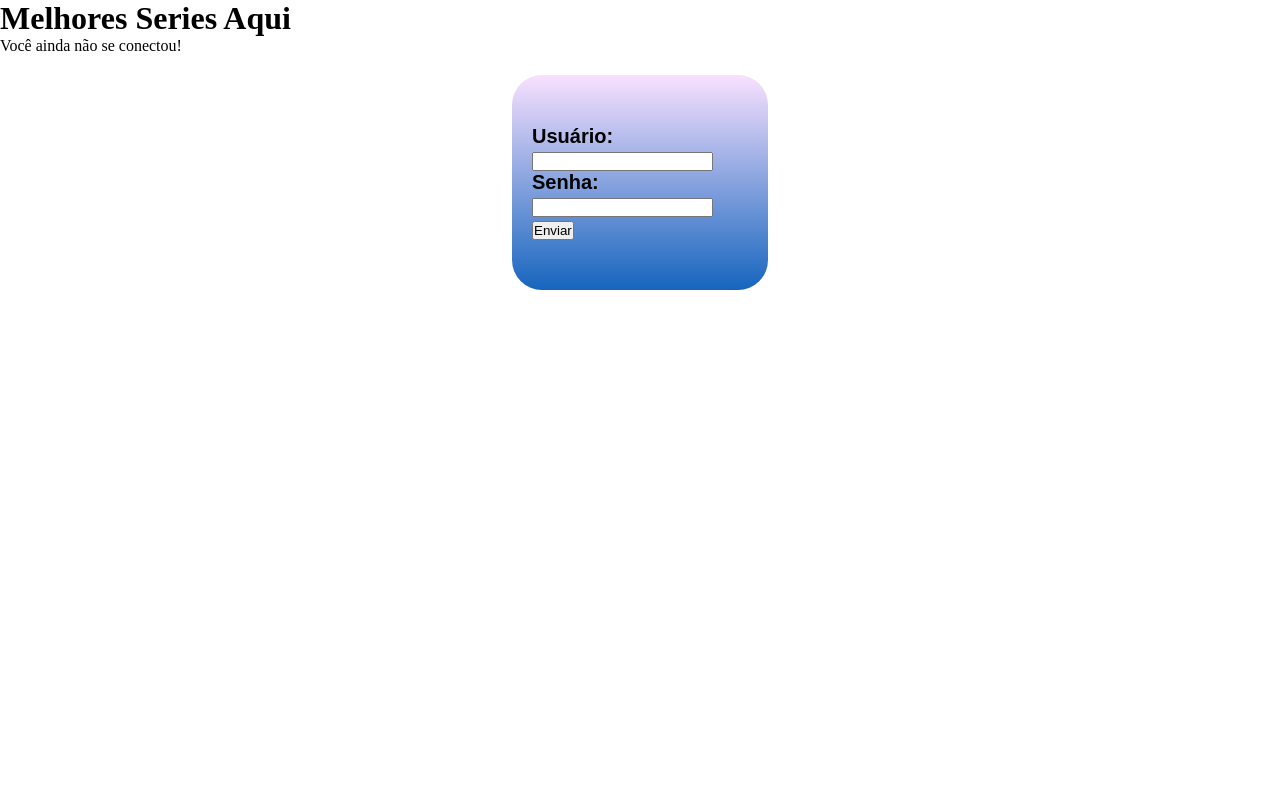
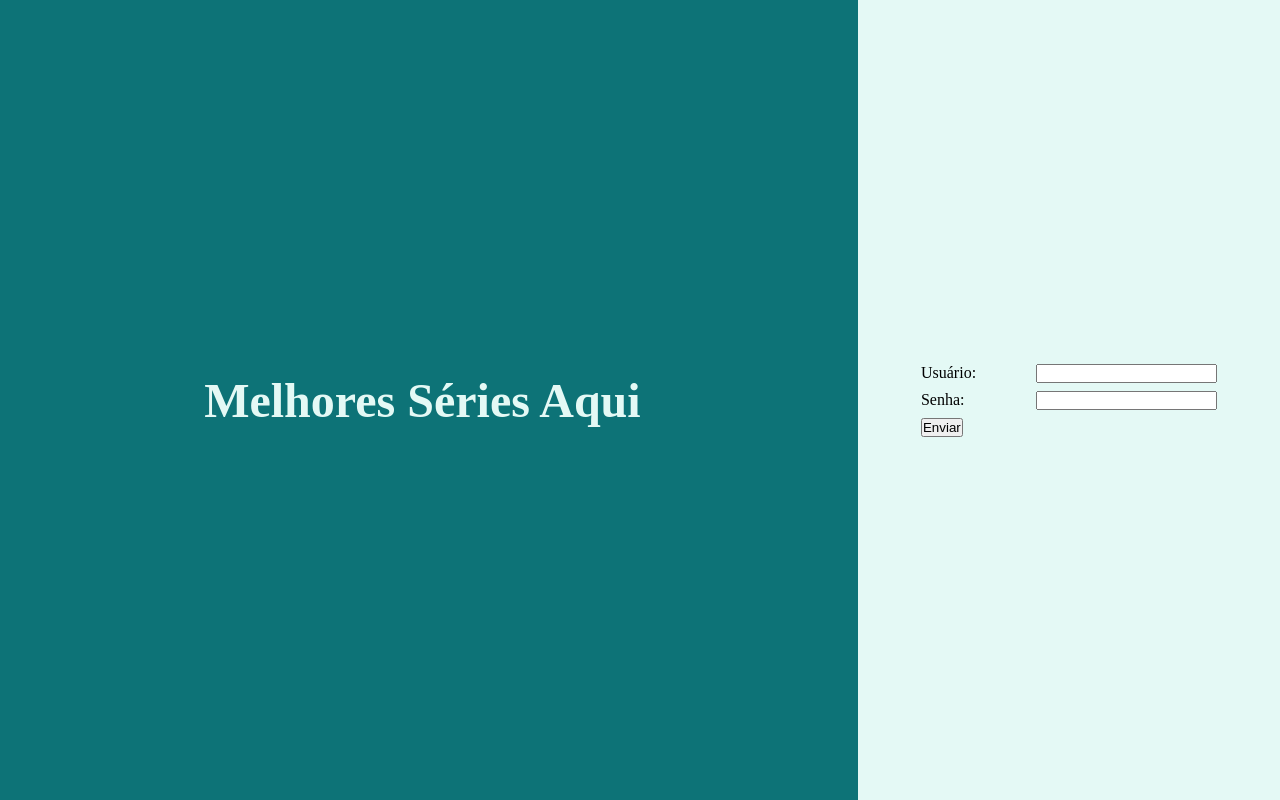
Before and after one commit to AnZapX/ProjetoPHP, a PHP site: page /login_form.php in a window 1280 px wide. Run offline with PHP 8.4, Linux system fonts and the light colour scheme.

Commit message:
[upd] Atualiza a tela de login

```diff
--- a/login_form.php
+++ b/login_form.php
@@ -6,13 +6,17 @@
 		<title>UnicidSeries</title>
 		<link rel="stylesheet" href="./static/styles/style.css">
 	</head>
-	<body >
-		<h1>Melhores Series Aqui</h1>
-		<?php
+	<body>
+
+		<main class="login__container">
+			<section class="login__container__titulo">
+				<h1>Melhores Séries Aqui</h1>
+			</section>
+
+			<section class="login__container__form">
+				<?php
 					session_start();// identifica que a página trabalhará com SESSIONS
 					if(!isset($_SESSION['logado'])){ //verifica se a session "logado" possui algum valor. Ela controla se o login foi realizado.
-						// exibe a condição de login não realizado.
-						echo "Você ainda não se conectou!<br/>";
 						if(isset($_SESSION['erro']) && $_SESSION['erro'] != ""){ // verifica se há algum erro configurado
 							//se há erro configurado, mostra o erro.
 							echo "<span style='color:red;'>".
@@ -20,24 +24,30 @@
 
 						}
 					?>
-					<div class="center-form">
-						<form action="login.php" method="post">
-							Usuário:<input type="text" name="usuario">
-							<br/>
-							Senha:<input type="password" name="senha">
-							<input type="submit" value="Enviar">
+					<div>
+						<form class="login-form" action="login.php" method="post">
+							<div class="login-form_campos">
+								<label for="usuario">Usuário:</label>
+								<input type="text" name="usuario">
+							</div>
+							<div class="login-form_campos">
+								<label for="senha">Senha:  </label>
+								<input type="password" name="senha">
+							</div>
+							<div class="login-form_campos">
+								<input type="submit" value="Enviar">
+							</div>
+
 						</form>
 					</div>
 
 					<?php
 					}else{
-						//caso a sessão logado tenha dados:
-						echo "<div class='center-pag'>Olá ". $_SESSION['usuario'] . "!<br/></div>";
-					?>
-
-					<?php
-						echo "<a href='logout.php'>Desconectar</a>";
+						header("Location: index.php");
 					}
 				?>
+			</section>
+		</main>
+
 	</body>
 </html>
--- a/static/styles/style.css
+++ b/static/styles/style.css
@@ -1,12 +1,55 @@
 :root {
-    --branco: #f8e1ff;
-    --azul: #1665be;
+    --branco: #e4f9f5;
+    --azul: #0d7377;
+    --preto: #212121;
 }
 
 * {
     /* CSS Reset */
     padding: 0;
     margin: 0;
+}
+
+.login__container {
+    display: flex;
+    justify-content: space-between;
+}
+
+.login__container__titulo {
+    color: var(--branco);
+    width: 66vw;
+    text-align: center;
+    display: flex;
+    justify-content: center;
+    align-items: center;
+    font-size: 2rem;
+}
+
+.login__container__form {
+    display: flex;
+    flex-direction: column;
+    background-color: var(--branco) !important;
+    height: 100vh;
+    width: 33vw;
+    justify-content: center;
+    text-align: center;
+    gap: 5rem;
+}
+
+.login-form {
+    display: flex;
+    flex-direction: column;
+    text-align: center;
+    align-items: center;
+    gap: 0.5rem;
+}
+
+.login-form_campos {
+    align-items: center;
+    display: flex;
+    justify-content: space-between;
+    gap: 0.5rem;
+    width: 70%;
 }
 
 div.center-form{
@@ -23,6 +66,7 @@ div.center-pag{
     justify-content: center;
 }
 body{
+    background-color: var(--azul);
     justify-content: center;
 }
 
```
